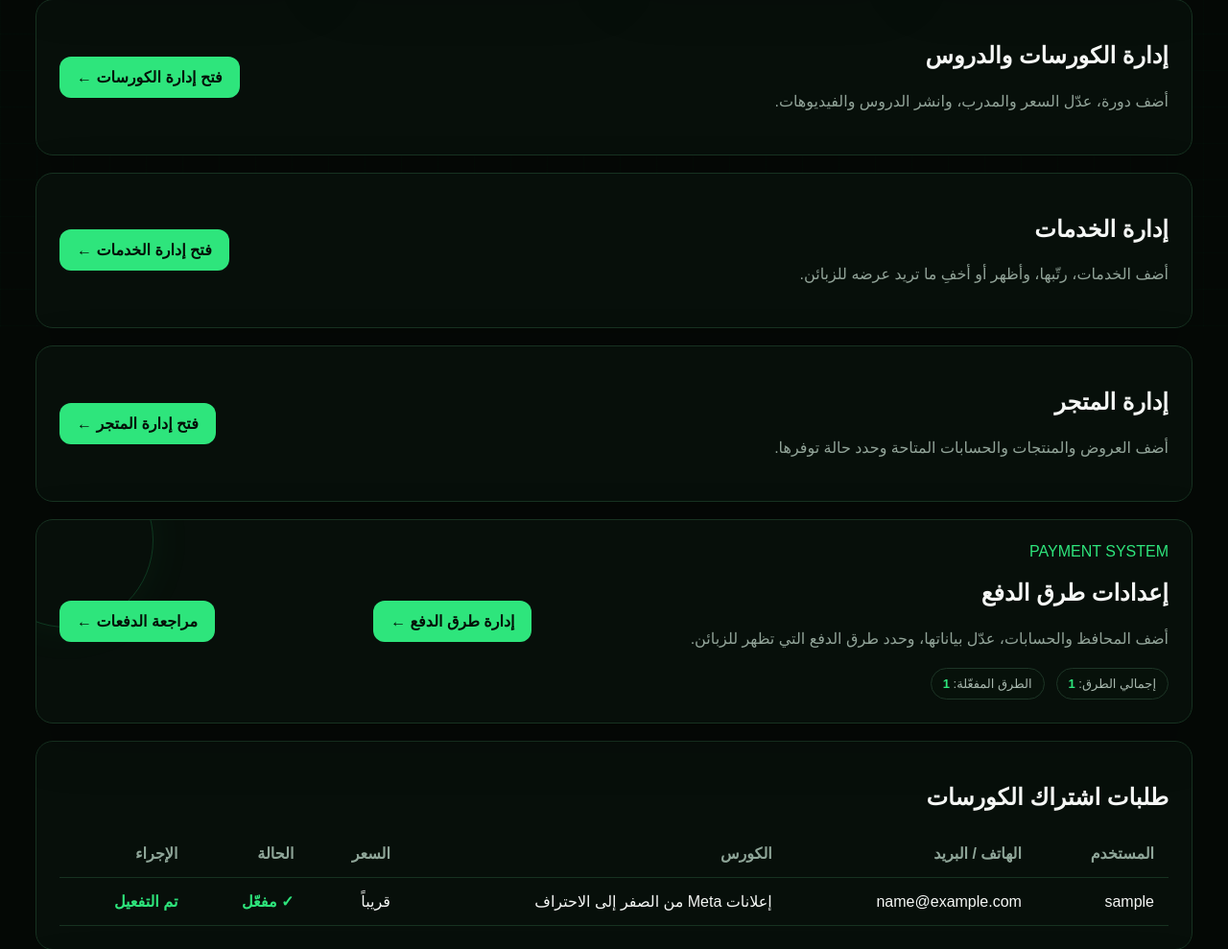
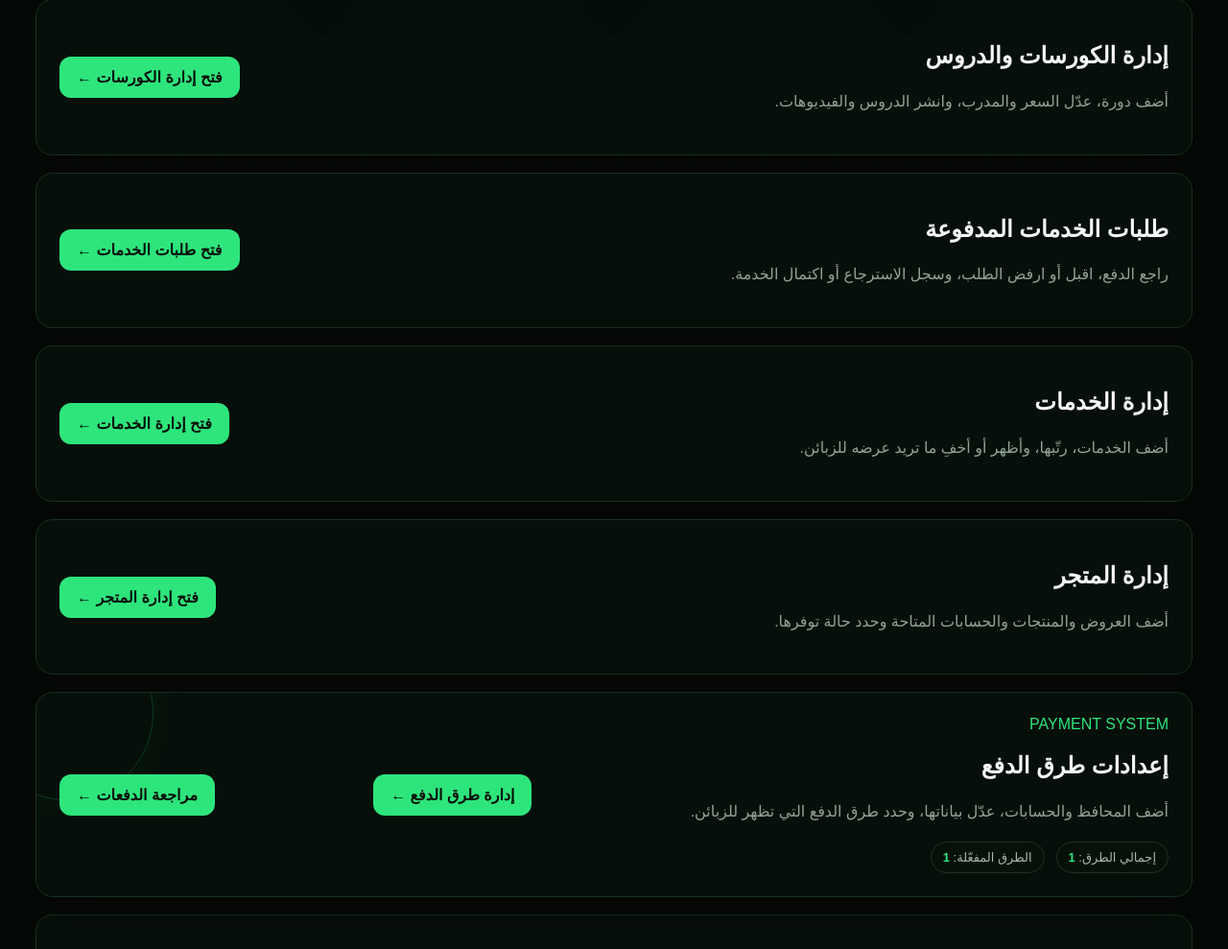
Before and after one commit to hkrh22816-byte/raddit_project, a Flask app: page /admin in a window 1280 px wide. Shown: the part 459-1448 px from the top of the page at 96% size. Run offline with Flask 3, Linux system fonts and the light colour scheme; a user stored in the database is signed in; tables that the repository leaves empty hold one stand-in row (values such as "Sample post"); some libraries are stand-ins or nearby versions.

Commit message:
Link paid service orders in admin

```diff
--- a/templates/admin.html
+++ b/templates/admin.html
@@ -379,6 +379,11 @@ th{
 
 </div>
 
+
+<div class="card manage" style="margin-top:18px">
+    <div><h2>طلبات الخدمات المدفوعة</h2><p>راجع الدفع، اقبل أو ارفض الطلب، وسجل الاسترجاع أو اكتمال الخدمة.</p></div>
+    <a class="btn" href="{{ url_for('admin_service_orders') }}">فتح طلبات الخدمات ←</a>
+</div>
 
 <div class="card manage" style="margin-top:18px">
     <div><h2>إدارة الخدمات</h2><p>أضف الخدمات، رتّبها، وأظهر أو أخفِ ما تريد عرضه للزبائن.</p></div>
```
